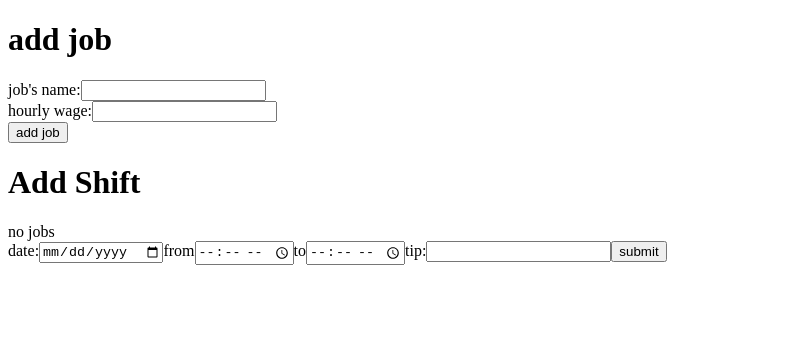
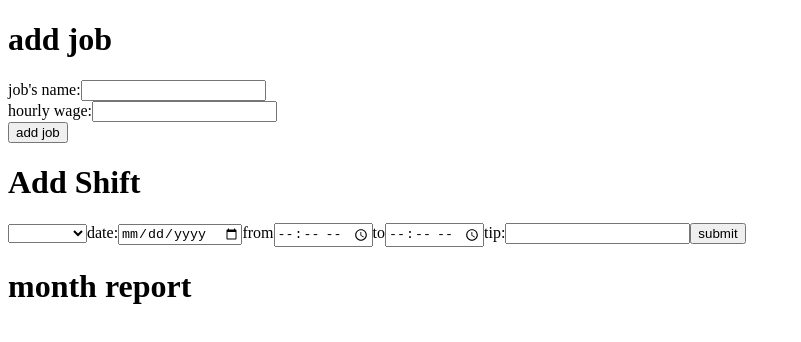
Before and after one commit to ShakedYunger/work-tracker, a React (Create React App) app: page / in a window 1280 px wide. Shown: the top 342 px of the page, without its empty margins (0-801 px from the left). Built offline with nearby package versions, Linux system fonts and the light colour scheme.

Commit message:
reset data is not crash the web

```diff
--- a/src/AddJobDialog.jsx
+++ b/src/AddJobDialog.jsx
@@ -1,40 +1,38 @@
-import React from "react";
+import React, { useState } from "react";
 
-export default function AddJobDialog() {
-  let job = {
-    name: null,
-    hourlyWage: null,
+export default function AddJobDialog({ jobs, setJobs }) {
+  const [job, setJob] = useState();
+
+  const setJobName = (e) => {
+    const name = e.target.value;
+    setJob((job) => {
+      return { ...job, name };
+    });
   };
 
-  const addingNametoJob = (e) => (job.name = e.target.value);
-  const addingHourlyWagetoJob = (e) => (job.hourlyWage = e.target.value);
+  const setJobWage = (e) => {
+    const hourlyWage = e.target.value;
+    setJob((job) => {
+      return { ...job, hourlyWage };
+    });
+  };
 
-  const addingJobToLocalstorage = () => {
-    let keyName = job.name;
-    let obj = {
-      [keyName]: job.hourlyWage,
-    };
-    if (!localStorage.jobs) {
-      let jobList = [];
-      jobList[0] = obj;
-      localStorage.setItem("jobs", JSON.stringify(jobList));
-    } else {
-      let jobList = JSON.parse(localStorage.getItem("jobs"));
-      jobList.push(obj);
-      localStorage.setItem("jobs", JSON.stringify(jobList));
-    }
+  const addJob = () => {
+    setJobs((jobs) => {
+      return { ...jobs, [job.name]: job.hourlyWage };
+    });
   };
 
   return (
     <div>
       <h1>add job</h1>
       job's name:
-      <input type={"text"} onChange={addingNametoJob}></input>
+      <input type={"text"} onChange={setJobName}></input>
       <br></br>
       hourly wage:
-      <input type={"text"} onChange={addingHourlyWagetoJob}></input>
+      <input type={"text"} onChange={setJobWage}></input>
       <br></br>
-      <button onClick={addingJobToLocalstorage}>add job</button>
+      <button onClick={addJob}>add job</button>
     </div>
   );
 }
--- a/src/AddShiftDialog.jsx
+++ b/src/AddShiftDialog.jsx
@@ -1,23 +1,17 @@
 import React, { useState, useEffect } from "react";
 import SelectJob from "./SelectJob";
 
-export default function AddShiftDialog() {
+export default function AddShiftDialog({ jobs, setShifts }) {
   const [shift, setShift] = useState({
     job: null,
     date: null,
     workDuration: null,
     tip: null,
   });
-  const [jobs, setJobs] = useState(null);
+
+  // const [jobs, setJobs] = useState(null);
   const [startTime, setStartTime] = useState(null);
   const [endTime, setEndTime] = useState(null);
-
-  useEffect(() => {
-    if (localStorage.jobs) {
-      const parsedJobs = JSON.parse(localStorage.jobs);
-      setJobs(parsedJobs);
-    }
-  }, [localStorage.jobs]);
 
   const addJobToState = (e) => {
     setShift((pervState) => {
@@ -49,38 +43,20 @@ export default function AddShiftDialog() {
   };
 
   const workDuration = (startTime, endTime) => {
-    console.log(startTime);
-    console.log(endTime);
     const [startHour, startMinutes] = startTime.split(":");
     const [endHour, endMinutes] = endTime.split(":");
-    let startMinutesSum = startHour * 60 + Number(startMinutes);
-    let endMinutesSum = endHour * 60 + Number(endMinutes);
+    const startMinutesSum = startHour * 60 + Number(startMinutes);
+    const endMinutesSum = endHour * 60 + Number(endMinutes);
     setShift((pervState) => {
       return { ...pervState, workDuration: endMinutesSum - startMinutesSum };
     });
   };
 
-  const addingShiftToLocalstorage = () => {
-    let currentShift = {
-      job: shift.job,
-      date: shift.date,
-      workDuration: shift.workDuration,
-      tip: shift.tip,
-    };
-    if (localStorage.shifts === undefined || localStorage.shifts === "") {
-      let shiftsList = [];
-      shiftsList[0] = currentShift;
-      localStorage.setItem("shifts", JSON.stringify(shiftsList));
-    } else {
-      let shiftsList = [];
-      // console.log(JSON.parse(localStorage.shifts));
-      shiftsList = JSON.parse(localStorage.shifts);
-      shiftsList.push(currentShift);
-      console.log(shiftsList);
+  const addShift = () => {
+    console.log(shift);
+    setShifts((shifts) => [...shifts, shift]);
+  };
 
-      localStorage.setItem("shifts", JSON.stringify(shiftsList));
-    }
-  };
   return (
     <label>
       <SelectJob setJob={addJobToState} jobs={jobs}></SelectJob>
@@ -92,7 +68,7 @@ export default function AddShiftDialog() {
       <input type={"time"} onChange={getEndingTime}></input>
       tip:
       <input onChange={getTip}></input>
-      <button onClick={addingShiftToLocalstorage}>submit</button>
+      <button onClick={addShift}>submit</button>
     </label>
   );
 }
--- a/src/App.js
+++ b/src/App.js
@@ -2,13 +2,43 @@ import "./App.css";
 import ShiftDialogContainer from "./ShiftDialogContainer";
 import AddJobDialog from "./AddJobDialog";
 import JobReportList from "./JobReportList";
+import { useEffect, useState } from "react";
 
 function App() {
+  const [jobs, setJobs] = useState(() => {
+    if (!localStorage.jobs) {
+      return {};
+    } else {
+      return JSON.parse(localStorage.jobs);
+    }
+  });
+
+  const [shifts, setShifts] = useState(() => {
+    if (!localStorage.shifts || localStorage.shifts === "undefined") {
+      return [];
+    } else {
+      return JSON.parse(localStorage.shifts);
+    }
+  });
+
+  useEffect(() => {
+    const stringifyShifts = JSON.stringify(shifts);
+    localStorage.shifts = stringifyShifts;
+  }, [shifts]);
+
+  useEffect(() => {
+    const stringifyjobs = JSON.stringify(jobs);
+    localStorage.jobs = stringifyjobs;
+  }, [jobs]);
+
   return (
     <div className="App">
-      <AddJobDialog></AddJobDialog>
-      <ShiftDialogContainer></ShiftDialogContainer>
-      <JobReportList time="month"></JobReportList>
+      <AddJobDialog jobs={jobs} setJobs={setJobs}></AddJobDialog>
+      <ShiftDialogContainer
+        jobs={jobs}
+        setShifts={setShifts}
+      ></ShiftDialogContainer>
+      <JobReportList time="month" shifts={shifts} jobs={jobs}></JobReportList>
     </div>
   );
 }
--- a/src/JobReportList.jsx
+++ b/src/JobReportList.jsx
@@ -2,26 +2,26 @@ import React, { useState } from "react";
 import JobReportPreview from "./JobReportPreview";
 import ShiftDialogContainer from "./ShiftDialogContainer";
 
-export default function JobReportList({ time }) {
-  const [totalSalary, setTotalSalary] = useState(null);
-  const convertMinutesToSalary = (time, workDuration, job) => {
-    let payPerHour = null;
-    let jobs = JSON.parse(localStorage.jobs);
-    for (let i = 0; i < jobs.length; i++) {
-      if (Object.keys(jobs[i])[0] === job) {
-        console.log(jobs[i]);
-        payPerHour = Object.values(jobs[i]);
+export default function JobReportList({ time, shifts, jobs }) {
+  const [totalSalary, setTotalSalary] = useState(() => {
+    {
     }
-    }
+  });
+
+  const convertMinutesToSalary = (time, workDuration, jobName) => {
+    let payPerHour = jobs[jobName];
     let payPerMinutes = payPerHour / 60;
-    let dailySalary = workDuration * payPerMinutes;
-    // setTotalSalary({ time: dailySalary });
+    let dailySalary = Math.floor(workDuration * payPerMinutes);
+    // setTotalSalary((totalSalary) => [...totalSalary, { [time]: dailySalary }]);
+    console.log(totalSalary);
     return dailySalary;
   };
-  if (time === "month" && localStorage.jobs) {
-    let shifts = JSON.parse(localStorage.shifts);
-    const shiftsList = shifts.map((shift) => (
+
+  if (time === "month" && shifts) {
+    const shiftsList = shifts.map((shift) => {
+      return (
         <JobReportPreview
+          workDuration={shift.workDuration}
           job={shift.job}
           date={shift.date}
           dailySalary={convertMinutesToSalary(
@@ -30,8 +30,10 @@ export default function JobReportList({ time }) {
             shift.job
           )}
           tip={shift.tip}
+          time={time}
         ></JobReportPreview>
-    ));
+      );
+    });
 
     return (
       <div>
--- a/src/JobReportPreview.jsx
+++ b/src/JobReportPreview.jsx
@@ -1,12 +1,39 @@
 import React from "react";
 
-export default function JobReportPreview({ job, date, dailySalary, tip }) {
+export default function JobReportPreview({
+  workDuration,
+  job,
+  date,
+  dailySalary,
+  tip,
+}) {
+  const convertMinutesToSalary = (time, workDuration, jobName) => {
+    let payPerHour = jobs[jobName];
+    let payPerMinutes = payPerHour / 60;
+    let dailySalary = Math.floor(workDuration * payPerMinutes);
+    // setTotalSalary((totalSalary) => [...totalSalary, { [time]: dailySalary }]);
+    console.log(totalSalary);
+    return dailySalary;
+  };
+
+  const finalSalary = Math.floor(Number(dailySalary) + Number(tip));
+  const hours = Math.floor(workDuration / 60);
+  // const minuets = (workDuration) => {
+  //   if (workDuration % 60 < 10) {
+  //     console.log(123);
+  //     return 0 + String(workDuration % 60);
+  //   } else {
+  //     console.log(12355565);
+  //     return workDuration % 60;
+  //   }
+  // };
+
   return (
     <div>
       <h3>{job}</h3>
       <ul>
         <li>
-          {date}: {dailySalary} - {tip}
+          {date}: {finalSalary}({tip}) - {hours} hours
         </li>
       </ul>
     </div>
--- a/src/SelectJob.jsx
+++ b/src/SelectJob.jsx
@@ -3,10 +3,11 @@ import React from "react";
 export default function SelectJob({ setJob, jobs }) {
   if (!jobs) {
     return <div>no jobs</div>;
-  }
-  const jobsNames = jobs.map((job) => (
-    <option key={Object.keys(job)}>{Object.keys(job)}</option>
+  } else {
+    const jobsNames = Object.keys(jobs).map((job) => (
+      <option key={job}>{job}</option>
     ));
+
     return (
       <select onChange={setJob}>
         <option disabled>select job</option>
@@ -14,3 +15,4 @@ export default function SelectJob({ setJob, jobs }) {
       </select>
     );
   }
+}
--- a/src/ShiftDialogContainer.js
+++ b/src/ShiftDialogContainer.js
@@ -3,11 +3,11 @@ import AddShiftDialog from "./AddShiftDialog";
 import SelectJob from "./SelectJob";
 import { useState } from "react";
 
-export default function ShiftDialogContainer() {
+export default function ShiftDialogContainer({ jobs, setShifts }) {
   return (
     <div>
       <h1>Add Shift</h1>
-      <AddShiftDialog></AddShiftDialog>
+      <AddShiftDialog jobs={jobs} setShifts={setShifts}></AddShiftDialog>
     </div>
   );
 }
```
Lines whose indentation alone changed are shown as unchanged.
